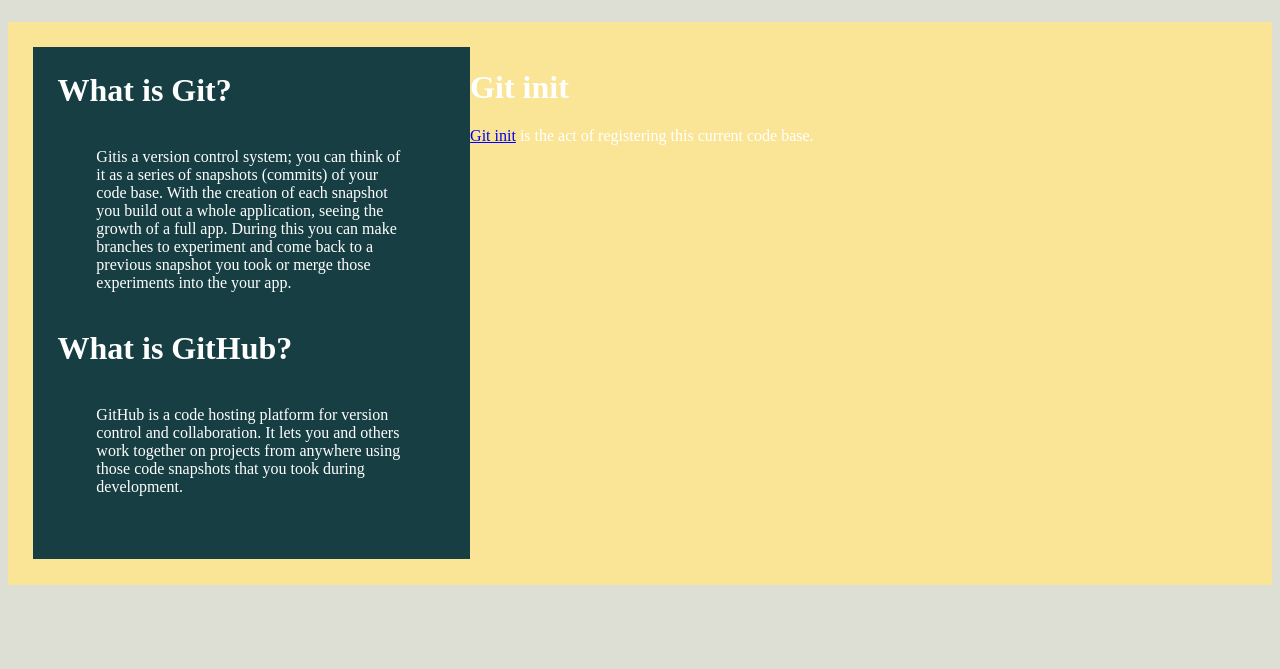
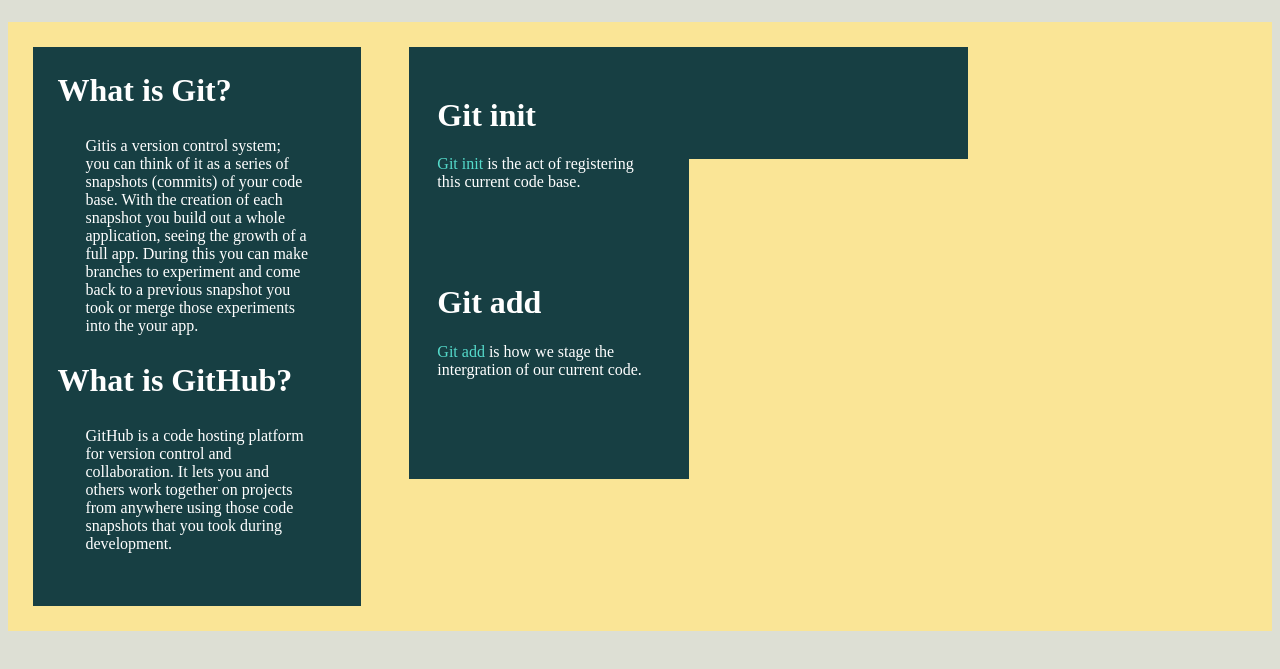
Before and after one commit to lormanlau/Git-Basics, a plain HTML site: page index.html in a window 1280 px wide. Shown: the part 91-760 px from the top of the page. Drawn offline with Linux system fonts and the light colour scheme.

Commit message:
finished colors for right content

```diff
--- a/index.html
+++ b/index.html
@@ -34,7 +34,8 @@
 					<p><a href="#">Git init</a> is the act of registering this current code base.</p>
 				</div>
 				<div class="column">
-
+					<h1>Git add</h1>
+					<p><a href="#">Git add</a> is how we stage the intergration of our current code.</p>
 				</div>
 				<div class="column">
 
--- a/style.css
+++ b/style.css
@@ -42,6 +42,7 @@ header {
 	flex: 1;
 	background-color: #173f43;
 	padding: 2%;
+	margin-right: 2%;
 }
 #sidebar p{
 	margin: 10% 10%;
@@ -50,9 +51,19 @@ header {
 	margin: 0px;
 }
 #right_content {
-	flex:2;
+	flex:3;
 	display: flex;
+	margin-left: 2%;
+}
+#right_content a{
+	color:#55dbcb;
+	text-decoration: none;
 }
 .row {
-
+	flex: 1;
 }
+.column {
+	flex: 1;
+	background-color: #173f43;
+	padding: 10%;
+}
```
